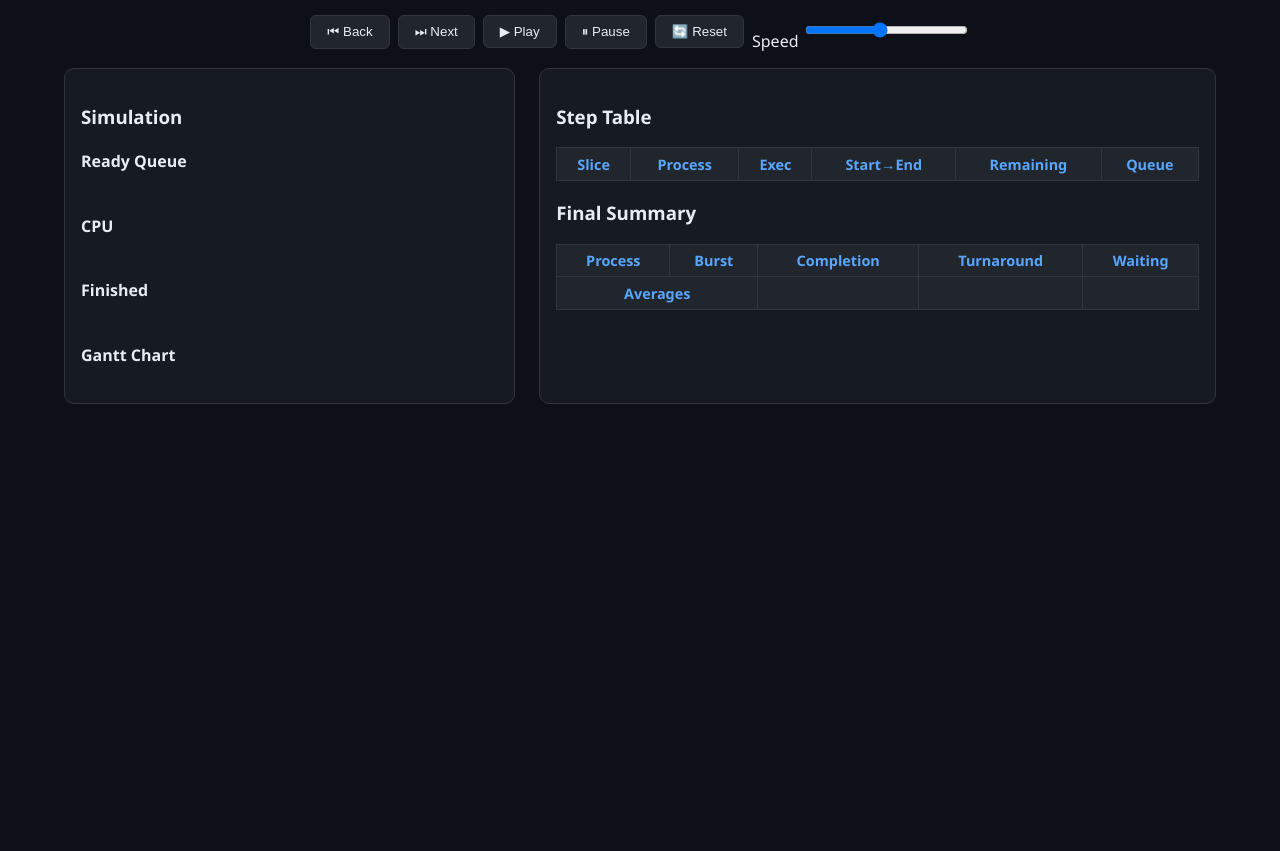
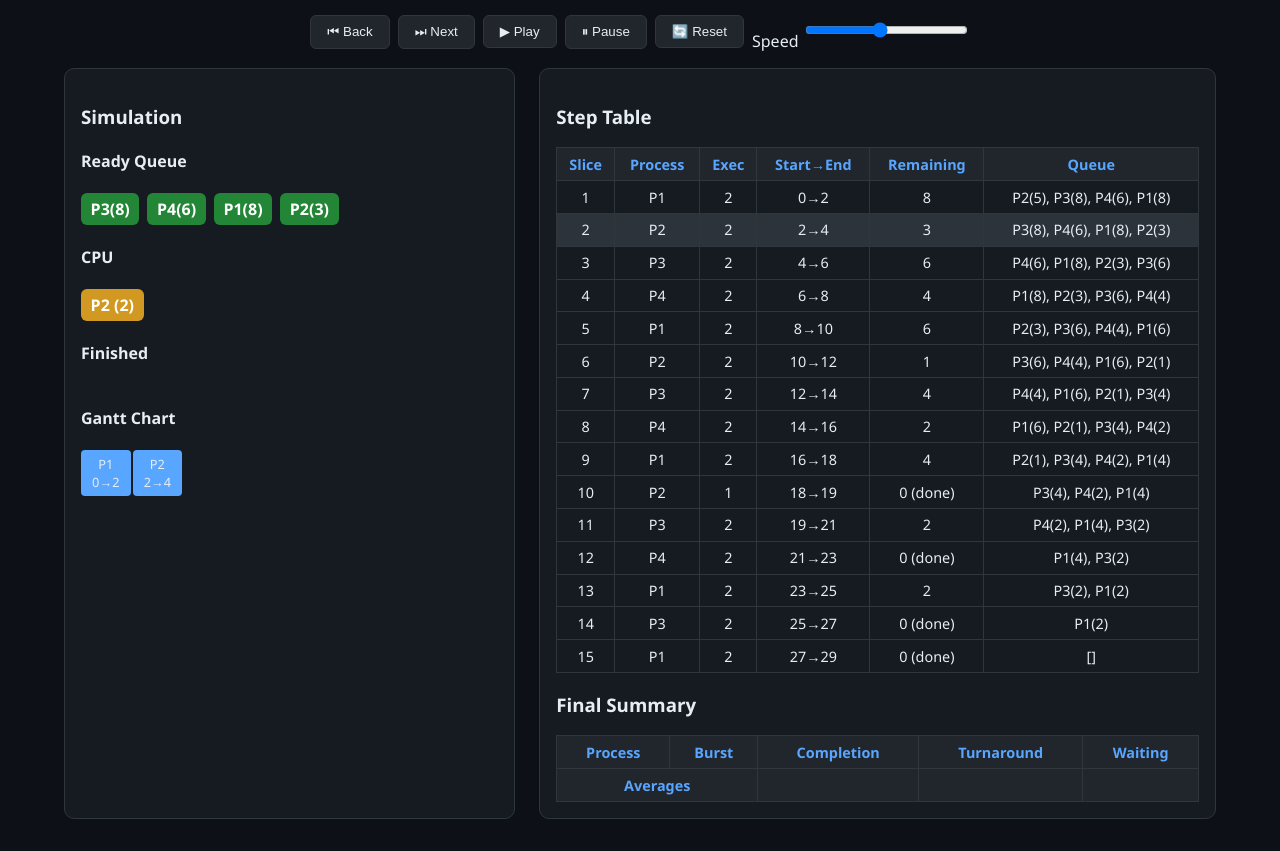
Before and after one commit to Janhavi187/Operating-system, a plain HTML site: page index.html in a window 1280 px wide. Both pictures are taken after a click on the button "▶ Play". Shown: the part 71-922 px from the top of the page. Before the commit the page ends 800 px from the top, so only its background shows below. Drawn offline with Linux system fonts and the light colour scheme.

Commit message:
Add files via upload

```diff
--- a/index.html
+++ b/index.html
@@ -78,6 +78,7 @@
       display: flex;
       gap: 2px;
       margin-top: 1rem;
+      flex-wrap: wrap;
     }
     .gantt-slice {
       background: #58a6ff;
@@ -171,55 +172,142 @@
       [14,'P3','2','25→27','0 (done)','P1(2)'],
       [15,'P1','2','27→29','0 (done)','[]']
     ];
+
     const summary = [
       ['P1',10,29,29,19],
       ['P2',5,19,19,14],
       ['P3',8,27,27,19],
       ['P4',6,23,23,17]
     ];
+
     const tbody = document.querySelector('#steps tbody');
-    steps.forEach((s,i)=>{
+    steps.forEach(s => {
       const tr = document.createElement('tr');
-      s.forEach((val,j)=>{
-        const td=document.createElement('td');
-        td.textContent=val;tr.appendChild(td);
+      s.forEach(val => {
+        const td = document.createElement('td');
+        td.textContent = val;
+        tr.appendChild(td);
       });
       tbody.appendChild(tr);
     });
-    let index=0, timer=null;
-    function update(){
-      document.querySelectorAll('#steps tbody tr').forEach((tr,i)=>{
-        tr.classList.toggle('highlight', i===index);
-      });
-      document.getElementById('queue').innerHTML = steps[index][5].split(',').map(x=><div class='process'>${x.trim()}</div>).join('');
-      document.getElementById('cpu').innerHTML = <div class='process active'>${steps[index][1]} (${steps[index][2]})</div>;
-      if(steps[index][4].includes('done')){
-        document.getElementById('finished').innerHTML += <div class='process'>${steps[index][1]}</div>;
+
+    let index = 0, timer = null;
+
+    function renderUpTo(stepIndex) {
+      // Reset
+      document.getElementById('queue').innerHTML = '';
+      document.getElementById('cpu').innerHTML = '';
+      document.getElementById('finished').innerHTML = '';
+      document.getElementById('gantt').innerHTML = '';
+      document.querySelectorAll('#steps tbody tr')
+        .forEach(tr => tr.classList.remove('highlight'));
+
+      // Track finished processes
+      let finishedSet = new Set();
+
+      // Render all steps up to stepIndex
+      for (let i = 0; i <= stepIndex; i++) {
+        const s = steps[i];
+
+        // Queue
+        document.getElementById('queue').innerHTML = s[5]
+          .split(',')
+          .filter(x => x.trim() !== '[]' && x.trim() !== '')
+          .map(x => `<div class="process">${x.trim()}</div>`)
+          .join('');
+
+        // CPU
+        document.getElementById('cpu').innerHTML =
+          `<div class="process active">${s[1]} (${s[2]})</div>`;
+
+        // Finished
+        if (s[4].includes('done')) {
+          finishedSet.add(s[1]);
+        }
+        document.getElementById('finished').innerHTML =
+          [...finishedSet].map(p => `<div class="process">${p}</div>`).join('');
+
+        // Gantt chart
+        document.getElementById('gantt').innerHTML +=
+          `<div class="gantt-slice">${s[1]}<br>${s[3]}</div>`;
       }
-      document.getElementById('gantt').innerHTML += <div class='gantt-slice'>${steps[index][1]}<br>${steps[index][3]}</div>;
-      if(index===steps.length-1){fillSummary();}
+
+      // Highlight current step row
+      if (stepIndex >= 0 && stepIndex < steps.length) {
+        document.querySelectorAll('#steps tbody tr')[stepIndex]
+          .classList.add('highlight');
+      }
+
+      // If finished last step → fill summary
+      if (stepIndex === steps.length - 1) {
+        fillSummary();
+      } else {
+        document.querySelector('#summary tbody').innerHTML = '';
+        document.getElementById('avgTAT').textContent = '';
+        document.getElementById('avgWT').textContent = '';
+      }
     }
-    function fillSummary(){
-      const tbody=document.querySelector('#summary tbody');
-      tbody.innerHTML='';
-      let sumTAT=0,sumWT=0;
-      summary.forEach(row=>{
-        const tr=document.createElement('tr');
-        row.forEach(val=>{
-          const td=document.createElement('td');
-          td.textContent=val;tr.appendChild(td);
+
+    function fillSummary() {
+      const tbody = document.querySelector('#summary tbody');
+      tbody.innerHTML = '';
+      let sumTAT = 0, sumWT = 0;
+      summary.forEach(row => {
+        const tr = document.createElement('tr');
+        row.forEach(val => {
+          const td = document.createElement('td');
+          td.textContent = val;
+          tr.appendChild(td);
         });
         tbody.appendChild(tr);
-        sumTAT+=row[3];sumWT+=row[4];
+        sumTAT += row[3];
+        sumWT += row[4];
       });
-      document.getElementById('avgTAT').textContent=(sumTAT/summary.length).toFixed(2);
-      document.getElementById('avgWT').textContent=(sumWT/summary.length).toFixed(2);
+      document.getElementById('avgTAT').textContent =
+        (sumTAT / summary.length).toFixed(2);
+      document.getElementById('avgWT').textContent =
+        (sumWT / summary.length).toFixed(2);
     }
-    function nextStep(){if(index<steps.length){update();index++;}}
-    function prevStep(){if(index>0){index--;update();}}
-    function play(){if(!timer){timer=setInterval(()=>{if(index<steps.length){nextStep();}else{pause();}},document.getElementById('speed').value);}}
-    function pause(){clearInterval(timer);timer=null;}
-    function reset(){pause();index=0;document.getElementById('queue').innerHTML='';document.getElementById('cpu').innerHTML='';document.getElementById('finished').innerHTML='';document.getElementById('gantt').innerHTML='';document.querySelectorAll('#steps tbody tr').forEach(tr=>tr.classList.remove('highlight'));document.querySelector('#summary tbody').innerHTML='';document.getElementById('avgTAT').textContent='';document.getElementById('avgWT').textContent='';}
+
+    function nextStep() {
+      if (index < steps.length) {
+        renderUpTo(index);
+        index++;
+      }
+    }
+
+    function prevStep() {
+      if (index > 0) {
+        index--;
+        renderUpTo(index);
+      }
+    }
+
+    function play() {
+      if (!timer) {
+        timer = setInterval(() => {
+          if (index < steps.length) {
+            nextStep();
+          } else {
+            pause();
+          }
+        }, document.getElementById('speed').value);
+      }
+    }
+
+    function pause() {
+      clearInterval(timer);
+      timer = null;
+    }
+
+    function reset() {
+      pause();
+      index = 0;
+      renderUpTo(-1); // clears everything
+    }
+
+    // Initial state
+    reset();
   </script>
 </body>
 </html>
```
